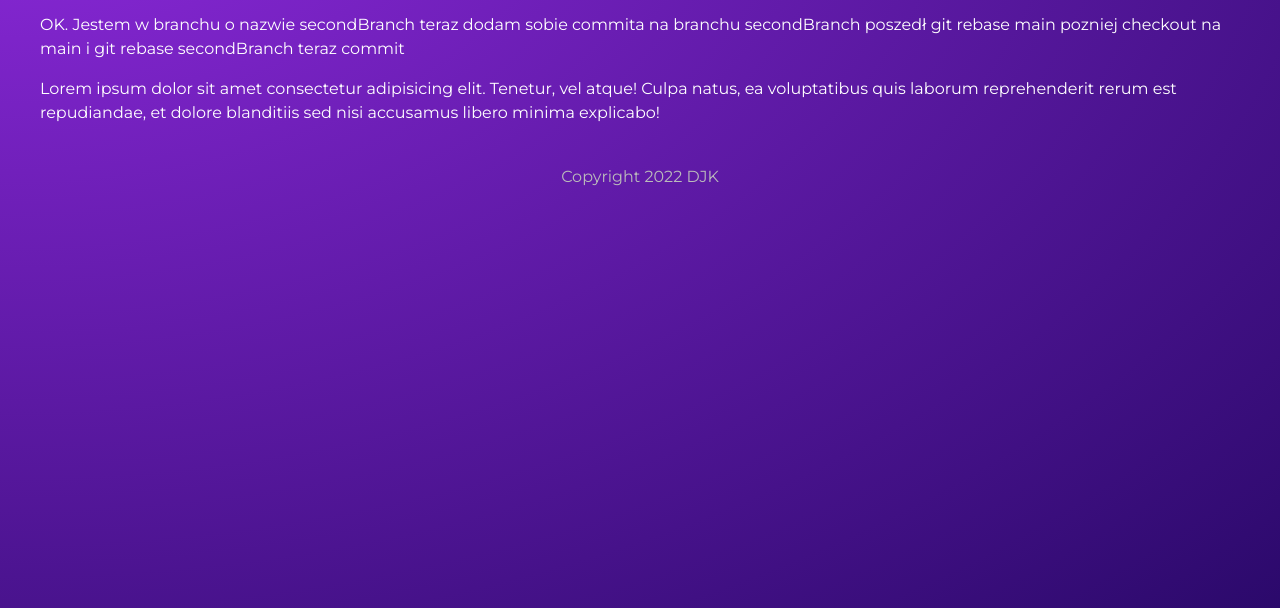
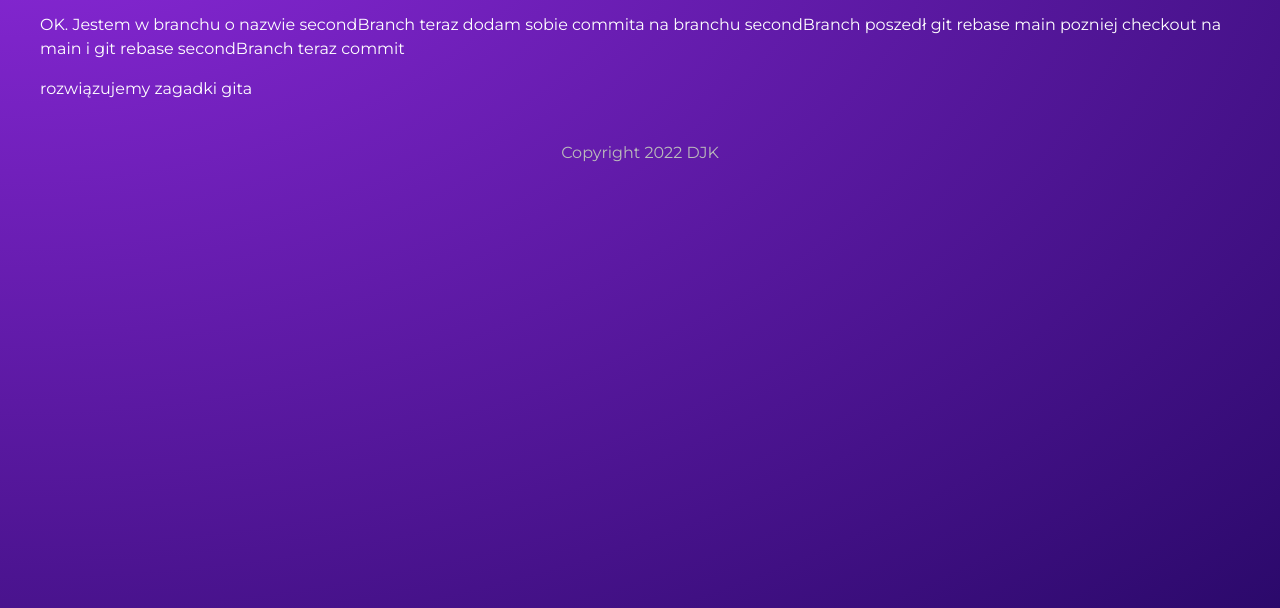
Before and after one commit to x03r4/G02, a Gatsby site: page /about in a window 1280 px wide. Shown: the part 192-800 px from the top of the page. Built offline with nearby package versions, Linux system fonts and the light colour scheme; Gatsby itself is replaced by a stand-in of ours.

Commit message:
the one with solved mystery

```diff
--- a/src/pages/about.js
+++ b/src/pages/about.js
@@ -14,10 +14,7 @@
           teraz commit
         </p>
         <p>
-          Lorem ipsum dolor sit amet consectetur adipisicing elit. Tenetur, vel
-          atque! Culpa natus, ea voluptatibus quis laborum reprehenderit rerum
-          est repudiandae, et dolore blanditiis sed nisi accusamus libero minima
-          explicabo!
+          rozwiązujemy zagadki gita
         </p>
       </div>
     </Layout>
```
